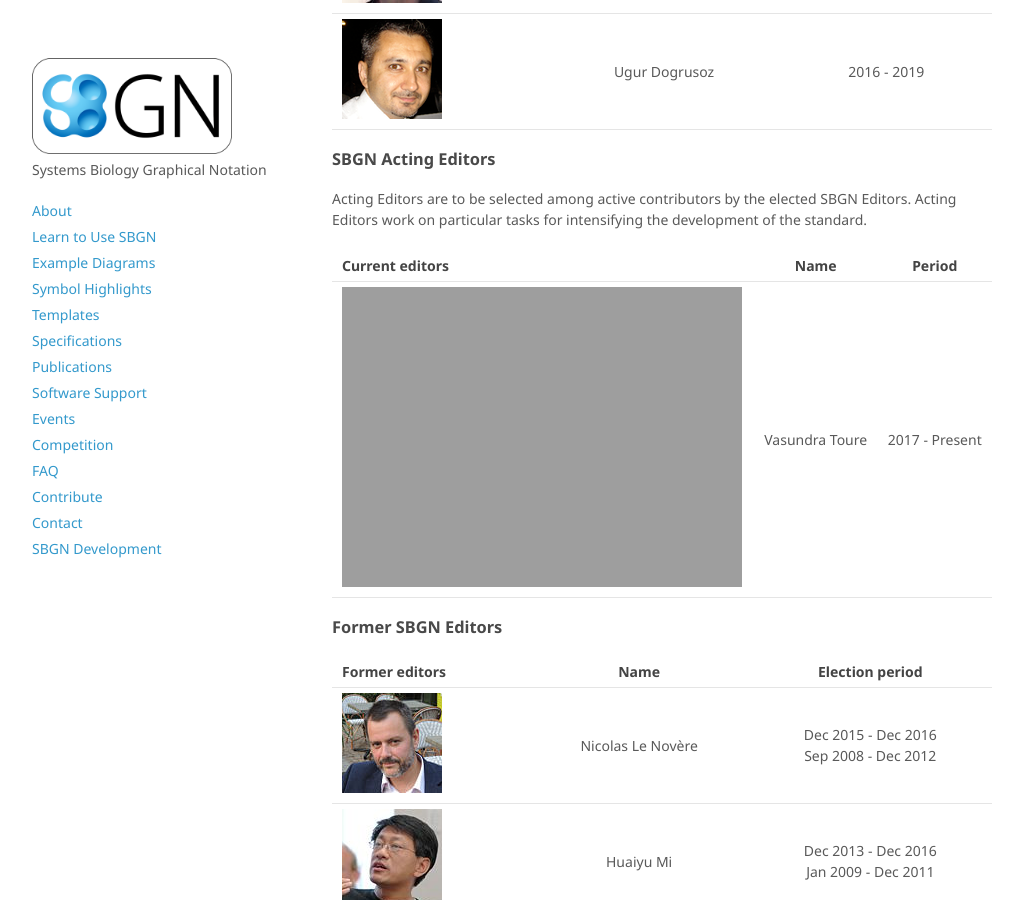
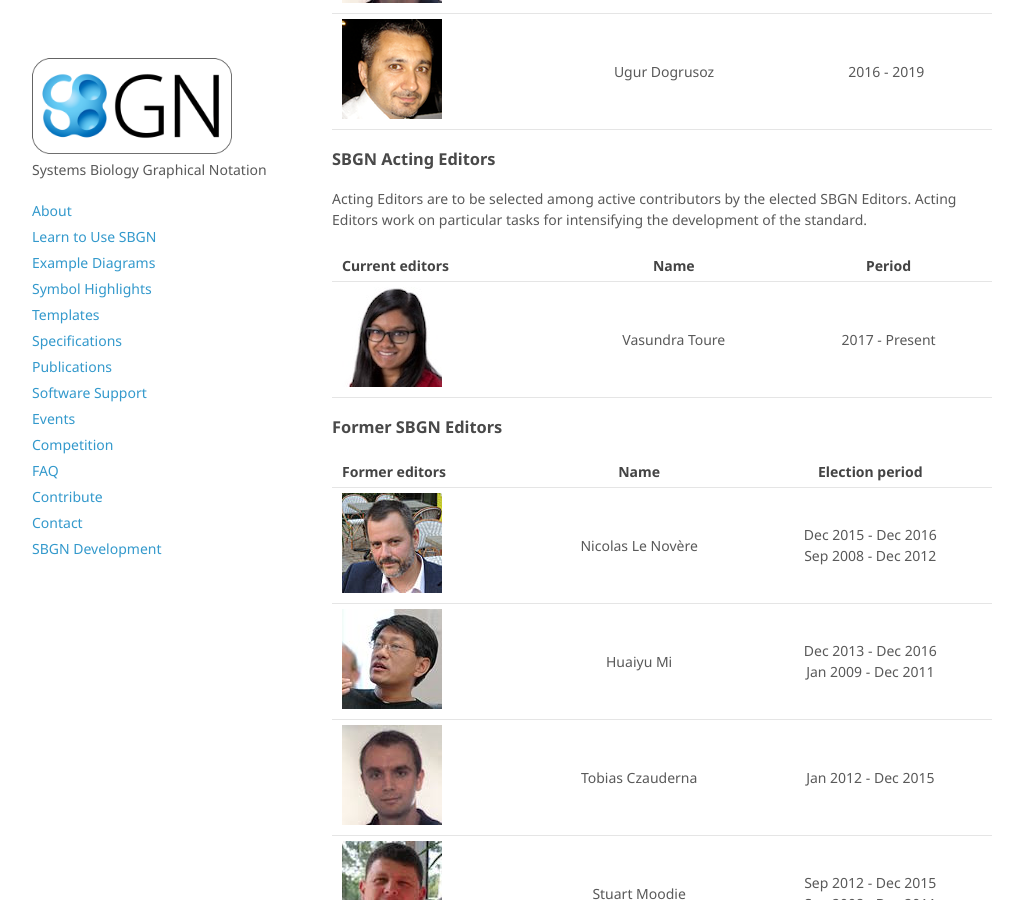
Before and after one commit to sbgn/sbgn, a Jekyll site: the page built from docs/about.md, in a window 1280 px wide and 900 px high, scrolled down 1272 px. Shown: the whole window, without its empty margins (128-1151 px from the left). Built offline with Jekyll 4.4.1, drawn with Linux system fonts in a browser that asks for light colours; nearby versions of some CDN libraries.

Commit message:
Update about.md

```diff
--- a/docs/about.md
+++ b/docs/about.md
@@ -44,7 +44,7 @@
 
 |Current editors                     |Name               | Period      |
 | ---------------------------------- |:-----------------:|:--------------------:|
-| ![Toure](https://sbgn.github.io/sbgn/images/about/photo-toure.png)             | Vasundra Toure      | 2017 - Present       |
+| ![Toure](https://sbgn.github.io/sbgn/images/about/photo-toure.jpg)             | Vasundra Toure      | 2017 - Present       |
 
 
 ### Former SBGN Editors
```
